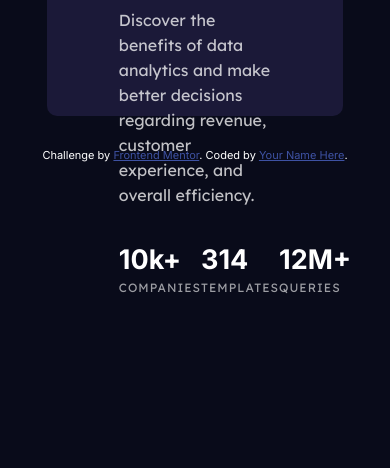
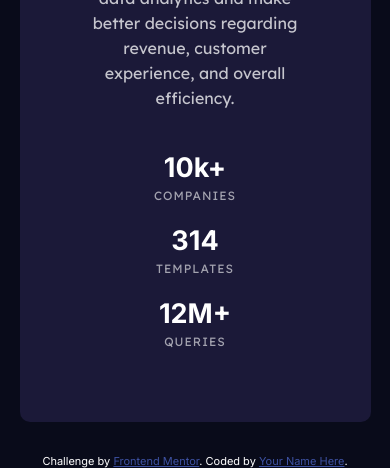
Before and after one commit to UrielBucio/stats_Card_Preview, a plain HTML site: page index.html in a window 390 px wide. Shown: the part 508-976 px from the top of the page. Before the commit the page ends 844 px from the top, so only its background shows below. Drawn offline with Linux system fonts and the light colour scheme.

Commit message:
Mobile Design

```diff
--- a/css/styles.css
+++ b/css/styles.css
@@ -100,3 +100,24 @@ h1 {
 .attribution a {
     color: hsl(228, 45%, 44%);
 }
+@media (max-width: 900px) {
+    .container {
+        flex-flow: column nowrap;
+        height: auto;
+        width: 90%;
+    }
+    .container_info {
+        text-align: center;
+        order: 2;
+    }
+    .stadistic {
+        flex-flow: column nowrap;
+    }
+    .container_image {
+        background-image: url(../src/img/image-header-mobile.jpg);
+        border-radius: 10px 10px 0 0;
+        height: 300px;
+        order: 1;
+        width: 100%;
+    }
+}
```
